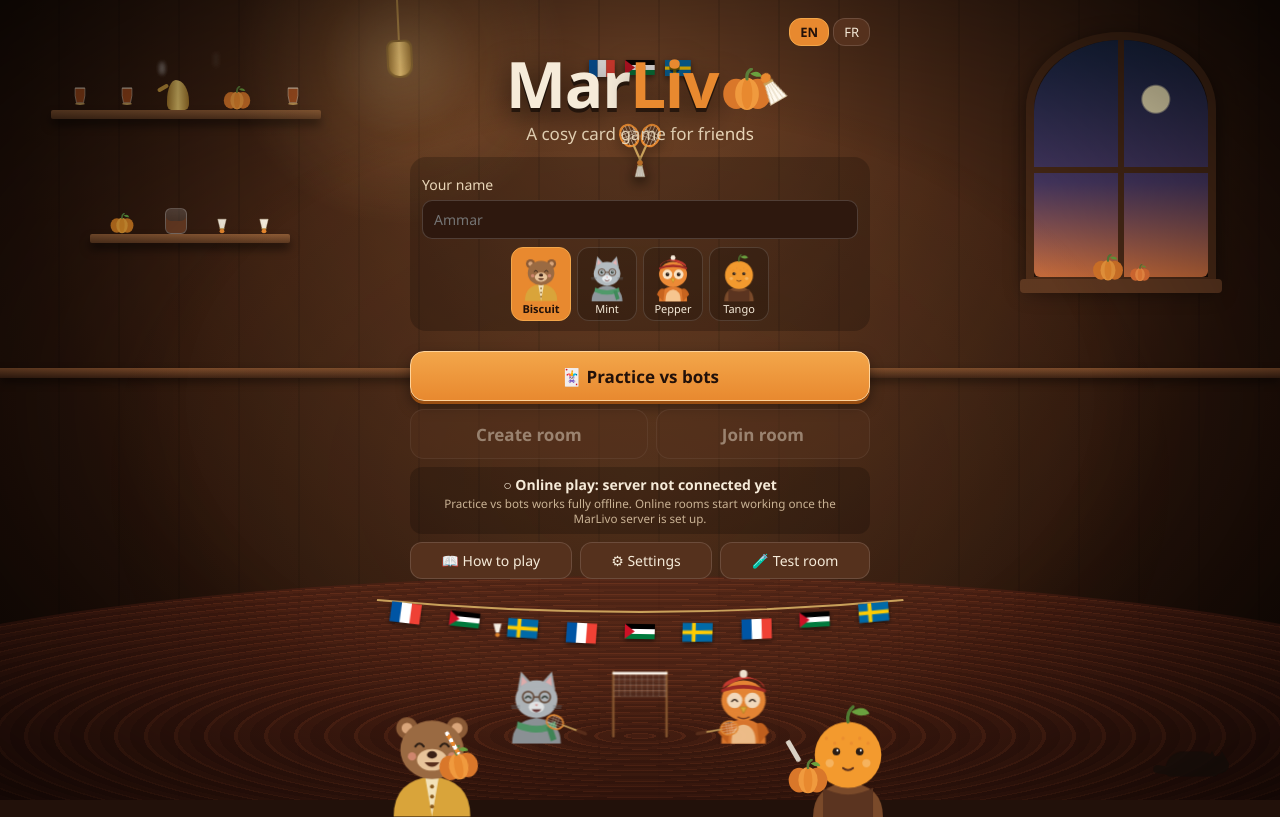
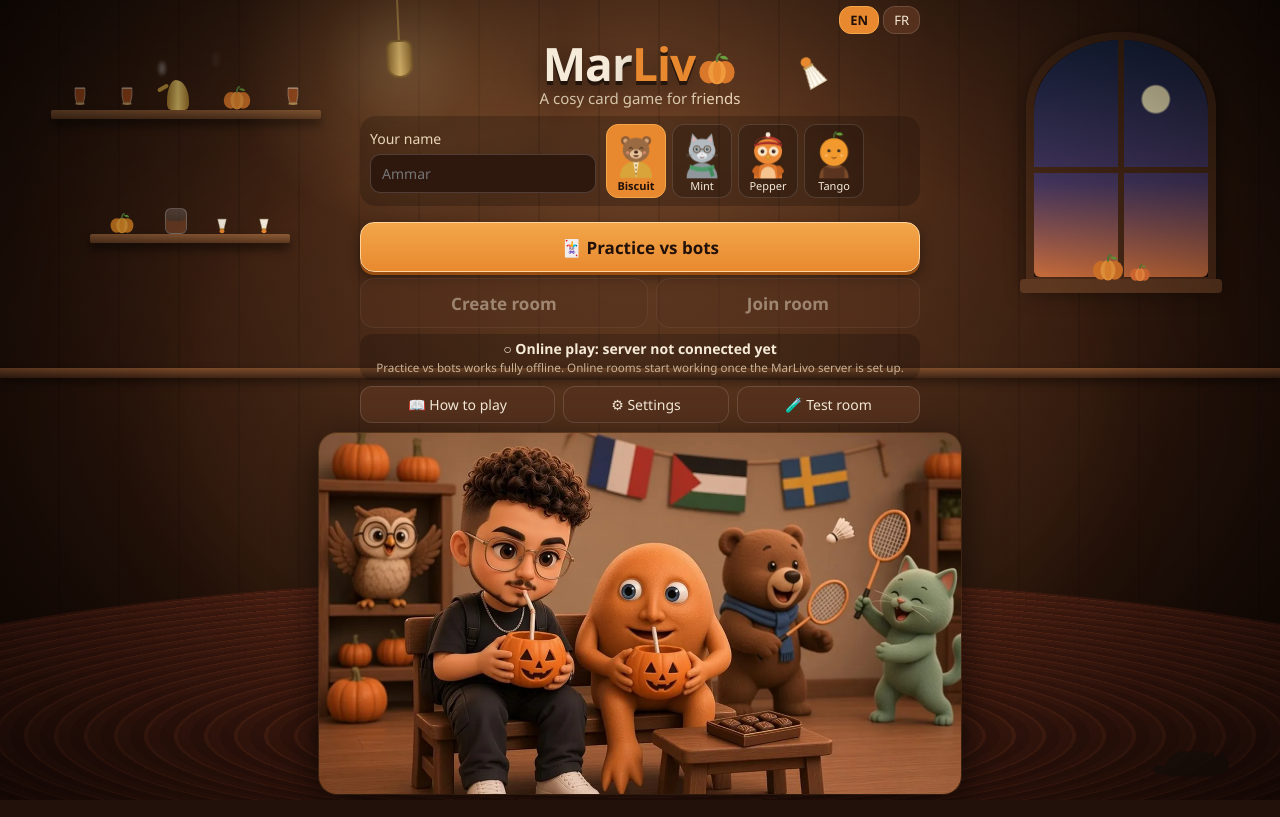
Before and after one commit to heisenberg0066/marlivo, a React (Vite) app in the folder apps/client/: page / in a window 1280 px wide. Built offline with nearby package versions, Linux system fonts and the light colour scheme.

Commit message:
Home + How-to: Ammar's approved sketch as the friends scene, always shown whole; compact laptop menu

```diff
--- a/apps/client/public/sw.js
+++ b/apps/client/public/sw.js
@@ -1,6 +1,6 @@
 // MarLivo service worker: app-shell cache so practice vs bots works offline once loaded (§19.2).
-const CACHE = 'marlivo-v1';
-self.addEventListener('install', (e) => { self.skipWaiting(); e.waitUntil(caches.open(CACHE).then((c) => c.addAll(['./', './index.html', './manifest.webmanifest', './icon.svg']).catch(() => {}))); });
+const CACHE = 'marlivo-v2';
+self.addEventListener('install', (e) => { self.skipWaiting(); e.waitUntil(caches.open(CACHE).then((c) => c.addAll(['./', './index.html', './manifest.webmanifest', './icon.svg', './scene/friends-760.webp', './scene/friends-1280.webp']).catch(() => {}))); });
 self.addEventListener('activate', (e) => { e.waitUntil(caches.keys().then((ks) => Promise.all(ks.filter((k) => k !== CACHE).map((k) => caches.delete(k)))).then(() => self.clients.claim())); });
 self.addEventListener('fetch', (e) => {
   const req = e.request;
--- a/apps/client/src/render/characters.tsx
+++ b/apps/client/src/render/characters.tsx
@@ -1,6 +1,6 @@
 // Original placeholder characters (§14.6): Biscuit (bear), Mint (cat), Pepper (owl) and Tango (a round orange
 // critter). 2D busts with a few expressions. A separate layer, so rigged 3D characters can replace them later.
-import { memo, useId } from 'react';
+import { memo } from 'react';
 
 export type Mood = 'idle' | 'happy' | 'sad' | 'away' | 'think' | 'surprised';
 export const CHARACTER_IDS = ['biscuit', 'mint', 'pepper', 'tango'] as const;
@@ -185,42 +185,20 @@ export function TeaGlass({ w = 22 }: { w?: number }) {
   );
 }
 
-/** Footer / rules-page scene: two friends with pumpkin drinks, two playing badminton behind them, flags as bunting. */
+/** Footer / rules-page scene, from Ammar's approved sketch (v5): Ammar and Tango on a bench sipping from pumpkin
+ *  cups, a box of chocolates on a little table, Biscuit and Mint playing badminton, Pepper on the shelf, and the
+ *  France / Palestine / Sweden bunting. Shown whole (never cropped) and scaled to fit the space it is given. */
 export function FriendsScene({ compact = false }: { compact?: boolean }) {
-  const pid = 'sp' + useId().replace(/[^a-zA-Z0-9]/g, '');
+  const base = import.meta.env.BASE_URL;
   return (
-    <div className={`friends-scene ${compact ? 'compact' : ''}`} aria-hidden>
-      <Bunting count={9} />
-      <div className="badminton">
-        <svg viewBox="0 0 300 120" className="badminton-svg">
-          {/* badminton net: two posts, mesh, white top tape */}
-          <g>
-            <line x1="122" y1="44" x2="122" y2="112" stroke="#8a5a32" strokeWidth="2.5" strokeLinecap="round" />
-            <line x1="178" y1="44" x2="178" y2="112" stroke="#8a5a32" strokeWidth="2.5" strokeLinecap="round" />
-            <rect x="122" y="46" width="56" height="24" fill="#f6ebd9" fillOpacity=".06" />
-            {Array.from({ length: 9 }, (_, i) => <line key={'v' + i} x1={128 + i * 6} y1="46" x2={128 + i * 6} y2="70" stroke="#f6ebd9" strokeOpacity=".28" strokeWidth=".7" />)}
-            {Array.from({ length: 4 }, (_, i) => <line key={'h' + i} x1="122" y1={52 + i * 6} x2="178" y2={52 + i * 6} stroke="#f6ebd9" strokeOpacity=".28" strokeWidth=".7" />)}
-            <rect x="121" y="44" width="58" height="3" rx="1" fill="#fffaf0" />
-          </g>
-          <g>
-            <path id={pid} d="M70 60 Q150 -10 230 60 Q150 -10 70 60" fill="none" />
-            <g>
-              <g transform="translate(-6 -8) scale(.6)">
-                <path d="M3 2 L17 2 L13 18 L7 18 Z" fill="#fffaf0" /><ellipse cx="10" cy="22" rx="4" ry="3.6" fill="#e8892f" />
-              </g>
-              <animateMotion dur="2.4s" repeatCount="indefinite" rotate="auto" keyPoints="0;0.5;1" keyTimes="0;0.5;1" calcMode="spline" keySplines=".45 0 .55 1;.45 0 .55 1">
-                <mpath href={`#${pid}`} />
-              </animateMotion>
-            </g>
-          </g>
-        </svg>
-        <div className="player left"><CharacterBust id="mint" mood="happy" size={compact ? 52 : 70} /><span className="swing swing-l"><Racket w={compact ? 14 : 18} rot={-30} /></span></div>
-        <div className="player right"><CharacterBust id="pepper" mood="happy" size={compact ? 52 : 70} /><span className="swing swing-r"><Racket w={compact ? 14 : 18} rot={30} /></span></div>
-      </div>
-      <div className="sippers">
-        <div className="sipper"><CharacterBust id="biscuit" mood="happy" size={compact ? 76 : 100} /><span className="pumpkin-cup"><Pumpkin w={compact ? 34 : 44} /><span className="straw" /></span></div>
-        <div className="sipper"><CharacterBust id="tango" mood="idle" size={compact ? 76 : 100} /><span className="pumpkin-cup eat"><Pumpkin w={compact ? 34 : 44} /><span className="spoon" /></span></div>
-      </div>
+    <div className={`friends-scene ${compact ? 'compact' : ''}`}>
+      <img
+        src={`${base}scene/friends-1280.webp`}
+        srcSet={`${base}scene/friends-760.webp 760w, ${base}scene/friends-1280.webp 1280w`}
+        sizes="(max-width: 800px) 100vw, 1100px"
+        width={1280} height={719} decoding="async" draggable={false}
+        alt="Ammar and Tango sipping from pumpkin cups next to a box of chocolates, while Biscuit and Mint play badminton under French, Palestinian and Swedish flags"
+      />
     </div>
   );
 }
--- a/apps/client/src/screens/HowTo.tsx
+++ b/apps/client/src/screens/HowTo.tsx
@@ -16,13 +16,12 @@ export function HowTo() {
       <div className="howto-inner">
         <div className="lobby-head"><button className="icon" onClick={() => go('/')}>←</button><Logo small /></div>
         <h2>{t('howto.title')}</h2>
-        <FriendsScene compact />
+        <div className="home-footer howto-scene"><FriendsScene /></div>
         <p className="intro">{frPunct(h.intro, lang)}</p>
         {h.sections.map((s, i) => (
           <section key={i}><h3><span className="sec-n">{i + 1}</span>{frPunct(s.h, lang)}</h3><ul>{s.p.map((x, k) => <li key={k}>{frPunct(x, lang)}</li>)}</ul></section>
         ))}
         <button className="act primary wide" onClick={() => go('/practice')}>{t('home.practice')}</button>
-        <footer className="home-footer"><FriendsScene /></footer>
       </div>
     </div>
   );
--- a/apps/client/src/styles.css
+++ b/apps/client/src/styles.css
@@ -296,37 +296,36 @@ label.row { flex-direction: row; align-items: center; gap: 10px; font-size: 15px
 .code-input { font-size: 30px; letter-spacing: .3em; text-transform: uppercase; text-align: center; }
 details { margin: 10px 0; } summary { cursor: pointer; color: var(--cream-2); }
 
-/* friends scene */
-.home-footer { position: relative; z-index: 2; width: 100%; margin-top: auto; padding-top: 18px; overflow: hidden; }
-.friends-scene { position: relative; width: min(560px, 100%); height: 220px; margin: 0 auto; }
-.friends-scene.compact { height: 170px; }
+/* kept: tea steam, bunting */
 .bunting { position: absolute; left: 3%; right: 3%; top: 0; height: 50px; }
 .bunting-string { position: absolute; left: 0; top: 0; width: 100%; height: 30px; overflow: visible; }
 .bunting-flag { position: absolute; margin-top: 1px; filter: drop-shadow(0 2px 2px #0008); }
 .bunting-flag svg { display: block; transform-origin: 50% 0; animation: flutter 3s ease-in-out infinite; }
 .bunting-flag:nth-child(odd) svg { animation-delay: -1.2s; }
 @keyframes flutter { 50% { transform: rotate(4deg) skewX(-3deg); } }
-.badminton { position: absolute; left: 50%; top: 30px; width: 300px; height: 120px; transform: translateX(-50%) scale(.95); opacity: .95; }
-.badminton-svg { position: absolute; inset: 0; width: 100%; height: 100%; overflow: visible; }
-.badminton .player { position: absolute; bottom: 0; } .badminton .player.left { left: 6px; } .badminton .player.right { right: 6px; }
-.badminton .player.right .char-bust { transform: scaleX(-1); }
-.swing { position: absolute; top: 34px; transform-origin: 50% 100%; }
-.swing-l { right: -24px; animation: swingL 2.4s ease-in-out infinite; } .swing-r { left: -24px; animation: swingR 2.4s ease-in-out infinite; }
-@keyframes swingL { 0%, 100% { transform: rotate(-50deg); } 8% { transform: rotate(30deg); } 30% { transform: rotate(-40deg); } }
-@keyframes swingR { 0%, 40% { transform: rotate(50deg); } 50% { transform: rotate(-30deg); } 75% { transform: rotate(40deg); } 100% { transform: rotate(50deg); } }
-.sippers { position: absolute; left: 0; right: 0; bottom: 0; display: flex; justify-content: space-between; padding: 0 4%; }
-.sipper { position: relative; }
-.pumpkin-cup { position: absolute; right: -12px; bottom: 18px; animation: sip 3.2s ease-in-out infinite; transform-origin: 50% 100%; }
-.pumpkin-cup.eat { right: auto; left: -12px; animation-name: eat; animation-delay: -1s; }
-.straw { position: absolute; left: 40%; top: -16px; width: 4px; height: 26px; background: repeating-linear-gradient(#fff 0 4px, var(--pumpkin) 4px 8px); border-radius: 2px; transform: rotate(-20deg); }
-.spoon { position: absolute; left: 30%; top: -18px; width: 5px; height: 24px; background: #d9d2c5; border-radius: 3px 3px 6px 6px; animation: spoon 2.2s ease-in-out infinite; transform-origin: 50% 100%; }
-@keyframes sip { 0%, 60%, 100% { transform: translate(0, 0) rotate(0); } 70%, 90% { transform: translate(-10px, -14px) rotate(-10deg); } }
-@keyframes eat { 0%, 60%, 100% { transform: translate(0, 0); } 75% { transform: translate(8px, -16px) rotate(8deg); } }
-@keyframes spoon { 50% { transform: rotate(-30deg) translateY(-4px); } }
 .steam { position: absolute; left: 40%; top: -14px; width: 6px; height: 14px; border-radius: 50%; background: #ffffff44; filter: blur(2px); animation: steam 2.4s infinite; } .steam.s2 { left: 60%; animation-delay: -1.2s; }
 @keyframes steam { 0% { transform: translateY(4px) scale(.6); opacity: 0; } 50% { opacity: .8; } 100% { transform: translateY(-14px) scale(1.3); opacity: 0; } }
 
-/* how to */
+/* friends scene (Ammar's sketch). The home page is exactly one screen tall; the scene takes whatever height is
+   left under the menu and is scaled to fit, so it is always seen whole. */
+.home { height: 100%; min-height: 0; overflow-y: auto; }
+.home-footer { position: relative; z-index: 2; width: 100%; flex: 1 1 0; min-height: 190px; margin-top: 10px; padding: 0 8px calc(6px + var(--safe-b)); display: flex; align-items: flex-end; justify-content: center; }
+.friends-scene { height: 100%; width: 100%; display: flex; align-items: flex-end; justify-content: center; }
+.friends-scene img { display: block; max-width: min(100%, 1100px); max-height: 100%; width: auto; height: auto; border-radius: 18px; box-shadow: 0 10px 40px #000a, 0 0 0 1px #f3a64a33; -webkit-user-select: none; user-select: none; }
+.howto .home-footer { flex: none; min-height: 0; height: auto; margin: 18px 0 6px; padding: 0; }
+.howto .friends-scene img { max-width: 100%; max-height: 48vh; }
+@media (orientation: landscape) and (max-height: 900px) {
+  /* laptops: tighter menu so the scene gets real room */
+  .home-card { margin-top: calc(6px + var(--safe-t)); width: min(560px, calc(100% - 24px)); }
+  .home .logo { font-size: 46px; }
+  .home .logo .pumpkin { width: 40px; height: 32px; }
+  .home .tagline { margin: 2px 0 8px; font-size: 15px; }
+  .home .profile { display: flex; align-items: center; gap: 10px; padding: 8px 10px; }
+  .home .profile > * { margin: 0; }
+  .home-buttons { margin-top: 8px; gap: 6px; }
+  .home-buttons .act { padding-top: 8px; padding-bottom: 8px; }
+  .server-status { padding: 5px 10px; }
+}
 .howto { overflow: auto; background: radial-gradient(ellipse at 50% 0%, #5a321c, var(--choc-900) 60%); min-height: 100%; }
 .howto-inner { width: min(720px, 100%); margin: 0 auto; padding: calc(12px + var(--safe-t)) 14px 20px; }
 .howto h2 { color: var(--pumpkin-3); }
@@ -344,3 +343,5 @@ details { margin: 10px 0; } summary { cursor: pointer; color: var(--cream-2); }
 @media (max-height: 700px) and (max-aspect-ratio: 21/20) { .my-hand, .held-spot.me { transform: scale(.82); transform-origin: 50% 100%; } .act { min-height: 44px; font-size: 16px; } }
 @media (prefers-reduced-motion: reduce) { .lantern-wrap, .bunting-flag, .char-body, .swing, .pumpkin-cup { animation: none !important; } }
 .act.quiet { min-width: 0; font-size: 14px; background: #0000; border-color: #ffffff22; }
+/* the home menu has its own bunting and badminton in the scene, so drop the wall copies behind the logo */
+.home .backroom .rackets, .home .backroom .wall-flags { display: none; }
```
Also changed, not shown: apps/client/public/scene/friends-1280.webp (added), apps/client/public/scene/friends-760.webp (added).
